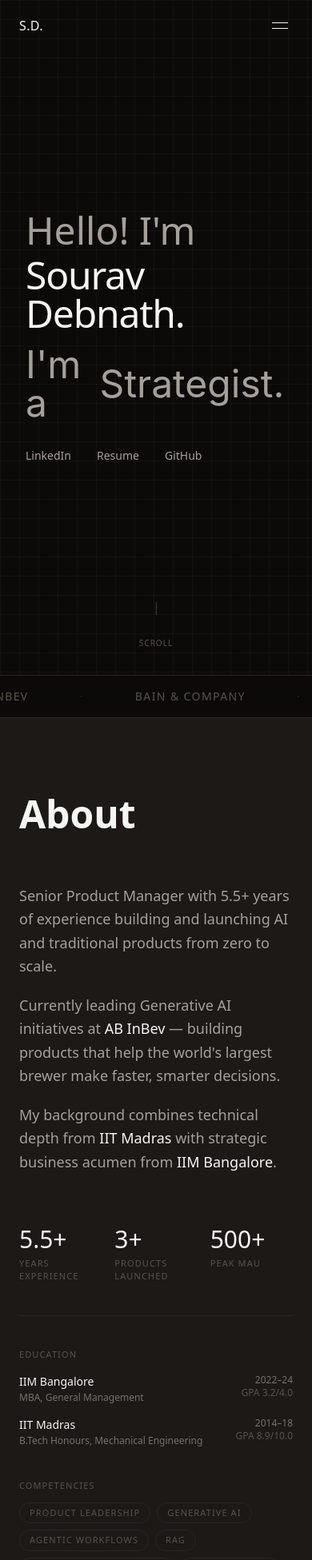
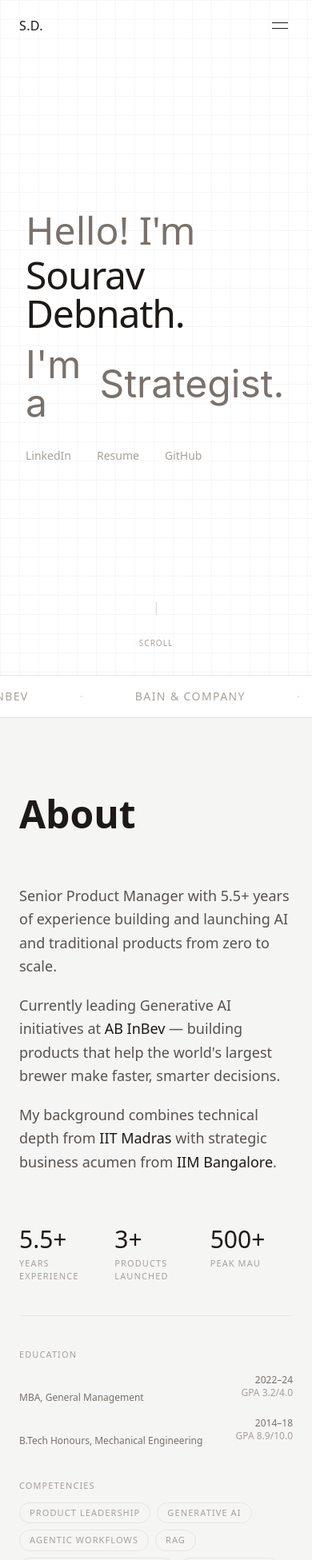
Before and after one commit to Sourav27/sourav27.github.io, a React (Vite) app: page / in a window 390 px wide. Shown: the top 1951 px of the page at 80% size. Built offline with nearby package versions, Linux system fonts and the light colour scheme; a web font is replaced by a local one.

Commit message:
feat: Option B light mode — Tailwind dark: class strategy, all components themed

```diff
--- a/src/App.tsx
+++ b/src/App.tsx
@@ -16,6 +16,7 @@
   }, []);
 
   useEffect(() => {
+    document.documentElement.classList.toggle('dark', theme === 'dark');
     document.documentElement.setAttribute('data-theme', theme);
   }, [theme]);
 
@@ -23,7 +24,7 @@
 
   return (
     <HelmetProvider>
-      <div className="min-h-screen font-sans text-stone-100 bg-stone-950" data-theme={theme}>
+      <div className="min-h-screen font-sans bg-white text-stone-900 dark:bg-stone-950 dark:text-stone-100">
         <Navbar theme={theme} onToggle={toggleTheme} />
         <Home />
         <Footer />
--- a/src/components/AISection.tsx
+++ b/src/components/AISection.tsx
@@ -2,10 +2,10 @@
 
 export const AISection = () => {
   return (
-    <section className="bg-stone-950 py-24 md:py-32 px-8 md:px-16 lg:px-24">
+    <section className="bg-white dark:bg-stone-950 py-24 md:py-32 px-8 md:px-16 lg:px-24">
       <div className="max-w-6xl mx-auto">
         <motion.h2
-          className="text-5xl md:text-7xl font-bold text-stone-50 leading-tight mb-8"
+          className="text-5xl md:text-7xl font-bold text-stone-900 dark:text-stone-50 leading-tight mb-8"
           initial={{ opacity: 0, y: 24 }}
           whileInView={{ opacity: 1, y: 0 }}
           viewport={{ once: true, margin: '-50px' }}
@@ -14,7 +14,7 @@
           Building the<br />future with AI.
         </motion.h2>
         <motion.p
-          className="text-stone-400 text-lg md:text-xl max-w-2xl leading-relaxed"
+          className="text-stone-600 dark:text-stone-400 text-lg md:text-xl max-w-2xl leading-relaxed"
           initial={{ opacity: 0, y: 16 }}
           whileInView={{ opacity: 1, y: 0 }}
           viewport={{ once: true, margin: '-50px' }}
--- a/src/components/About.tsx
+++ b/src/components/About.tsx
@@ -35,11 +35,11 @@
 
 export const About = () => {
   return (
-    <section id="about" className="py-24 md:py-32 bg-stone-900">
+    <section id="about" className="py-24 md:py-32 bg-stone-100 dark:bg-stone-900">
       <div className="max-w-6xl mx-auto px-6">
 
         <motion.h2
-          className="text-5xl font-semibold text-stone-100 mb-16"
+          className="text-5xl font-semibold text-stone-900 dark:text-stone-100 mb-16"
           {...fadeUp}
           transition={{ duration: 0.6, ease: 'easeOut' }}
         >
@@ -50,7 +50,7 @@
 
           {/* Left — bio */}
           <motion.div
-            className="space-y-5 text-lg text-stone-400 leading-relaxed"
+            className="space-y-5 text-lg text-stone-600 dark:text-stone-400 leading-relaxed"
             {...fadeUp}
             transition={{ duration: 0.6, delay: 0.15, ease: 'easeOut' }}
           >
@@ -60,13 +60,13 @@
             </p>
             <p>
               Currently leading Generative AI initiatives at{' '}
-              <span className="text-stone-100">AB InBev</span> — building products that
+              <span className="text-stone-900 dark:text-stone-100">AB InBev</span> — building products that
               help the world's largest brewer make faster, smarter decisions.
             </p>
             <p>
               My background combines technical depth from{' '}
-              <span className="text-stone-100">IIT Madras</span> with strategic business
-              acumen from <span className="text-stone-100">IIM Bangalore</span>.
+              <span className="text-stone-900 dark:text-stone-100">IIT Madras</span> with strategic business
+              acumen from <span className="text-stone-900 dark:text-stone-100">IIM Bangalore</span>.
             </p>
           </motion.div>
 
@@ -77,11 +77,11 @@
             transition={{ duration: 0.6, delay: 0.3, ease: 'easeOut' }}
           >
             {/* Stats */}
-            <div className="grid grid-cols-3 gap-4 pb-10 border-b border-stone-800">
+            <div className="grid grid-cols-3 gap-4 pb-10 border-b border-stone-200 dark:border-stone-800">
               {STATS.map((stat) => (
                 <div key={stat.label}>
-                  <div className="text-3xl font-light text-stone-100">{stat.value}</div>
-                  <div className="text-[11px] uppercase tracking-widest text-stone-600 mt-1">
+                  <div className="text-3xl font-light text-stone-900 dark:text-stone-100">{stat.value}</div>
+                  <div className="text-[11px] uppercase tracking-widest text-stone-400 dark:text-stone-600 mt-1">
                     {stat.label}
                   </div>
                 </div>
@@ -90,16 +90,16 @@
 
             {/* Education */}
             <div className="space-y-4">
-              <p className="text-[11px] uppercase tracking-widest text-stone-600">Education</p>
+              <p className="text-[11px] uppercase tracking-widest text-stone-400 dark:text-stone-600">Education</p>
               {EDUCATION.map((edu) => (
                 <div key={edu.institution} className="flex justify-between items-start">
                   <div>
                     <p className="text-stone-100 text-sm font-medium">{edu.institution}</p>
-                    <p className="text-stone-500 text-xs mt-0.5">{edu.degree}</p>
+                    <p className="text-stone-500 dark:text-stone-500 text-xs mt-0.5">{edu.degree}</p>
                   </div>
                   <div className="text-right shrink-0 ml-4">
                     <p className="text-stone-500 text-xs">{edu.period}</p>
-                    <p className="text-stone-600 text-xs">GPA {edu.gpa}</p>
+                    <p className="text-stone-400 dark:text-stone-600 text-xs">GPA {edu.gpa}</p>
                   </div>
                 </div>
               ))}
@@ -107,14 +107,14 @@
 
             {/* Competencies */}
             <div>
-              <p className="text-[11px] uppercase tracking-widest text-stone-600 mb-3">
+              <p className="text-[11px] uppercase tracking-widest text-stone-400 dark:text-stone-600 mb-3">
                 Competencies
               </p>
               <div className="flex flex-wrap gap-2">
                 {COMPETENCIES.map((tag) => (
                   <span
                     key={tag}
-                    className="px-3 py-1 border border-stone-800 rounded-full text-[11px] uppercase tracking-widest text-stone-600 hover:border-stone-600 hover:text-stone-400 transition-colors duration-200 cursor-default"
+                    className="px-3 py-1 border border-stone-200 dark:border-stone-800 rounded-full text-[11px] uppercase tracking-widest text-stone-400 dark:text-stone-600 hover:border-stone-400 dark:hover:border-stone-600 hover:text-stone-700 dark:hover:text-stone-400 transition-colors duration-200 cursor-default"
                   >
                     {tag}
                   </span>
--- a/src/components/Gallery.tsx
+++ b/src/components/Gallery.tsx
@@ -3,11 +3,11 @@
 
 export const Gallery = () => {
   return (
-    <section id="gallery" className="py-24 md:py-32 bg-stone-950">
+    <section id="gallery" className="py-24 md:py-32 bg-white dark:bg-stone-950">
       <div className="max-w-6xl mx-auto px-6">
 
         <motion.h2
-          className="text-5xl font-semibold text-stone-100 mb-12"
+          className="text-5xl font-semibold text-stone-900 dark:text-stone-100 mb-12"
           initial={{ opacity: 0, y: 24 }}
           whileInView={{ opacity: 1, y: 0 }}
           viewport={{ once: true, margin: '-50px' }}
--- a/src/components/Hero.tsx
+++ b/src/components/Hero.tsx
@@ -39,7 +39,7 @@
   const roleText = useTypewriter(ROLES);
 
   return (
-    <div className="relative w-full h-screen overflow-hidden bg-stone-950">
+    <div className="relative w-full h-screen overflow-hidden bg-white dark:bg-stone-950">
       {/* Background grid */}
       <div className="absolute inset-0 z-0 bg-[linear-gradient(to_right,#80808012_1px,transparent_1px),linear-gradient(to_bottom,#80808012_1px,transparent_1px)] bg-[size:24px_24px]" />
 
@@ -48,7 +48,7 @@
 
         {/* Greeting */}
         <motion.p
-          className="text-[clamp(48px,8vw,88px)] font-normal text-stone-400 leading-none mb-2"
+          className="text-[clamp(48px,8vw,88px)] font-normal text-stone-500 dark:text-stone-400 leading-none mb-2"
           initial={{ opacity: 0, y: 20 }}
           animate={{ opacity: 1, y: 0 }}
           transition={{ duration: 0.7, delay: 0.1, ease: 'easeOut' }}
@@ -58,7 +58,7 @@
 
         {/* Name */}
         <motion.h1
-          className="text-[clamp(48px,8vw,88px)] font-normal text-stone-100 leading-none tracking-tight mb-4"
+          className="text-[clamp(48px,8vw,88px)] font-normal text-stone-900 dark:text-stone-100 leading-none tracking-tight mb-4"
           initial={{ opacity: 0, y: 20 }}
           animate={{ opacity: 1, y: 0 }}
           transition={{ duration: 0.7, delay: 0.15, ease: 'easeOut' }}
@@ -74,12 +74,12 @@
           animate={{ opacity: 1 }}
           transition={{ duration: 0.5, delay: 0.4 }}
         >
-          <span className="text-stone-400">I'm a&nbsp;</span>
-          <span className={roleText.startsWith('GenAI') ? 'text-stone-100' : 'text-stone-400'}>
+          <span className="text-stone-500 dark:text-stone-400">I'm a&nbsp;</span>
+          <span className={roleText.startsWith('GenAI') ? 'text-stone-900 dark:text-stone-100' : 'text-stone-500 dark:text-stone-400'}>
             {roleText}
           </span>
           <span
-            className="inline-block w-px h-[1.1em] bg-stone-400 ml-0.5 align-middle"
+            className="inline-block w-px h-[1.1em] bg-stone-500 dark:bg-stone-400 ml-0.5 align-middle"
             style={{ animation: 'blink 1s step-end infinite' }}
             aria-hidden="true"
           />
@@ -127,12 +127,12 @@
         transition={{ delay: 1, duration: 0.6 }}
       >
         <motion.div
-          className="w-px h-10 bg-stone-700"
+          className="w-px h-10 bg-stone-300 dark:bg-stone-700"
           animate={{ scaleY: [1, 0.4, 1] }}
           transition={{ duration: 1.5, repeat: Infinity, ease: 'easeInOut' }}
           style={{ originY: 0 }}
         />
-        <span className="text-[10px] uppercase tracking-widest text-stone-600">scroll</span>
+        <span className="text-[10px] uppercase tracking-widest text-stone-400 dark:text-stone-600">scroll</span>
       </motion.div>
     </div>
   );
--- a/src/components/Marquee.tsx
+++ b/src/components/Marquee.tsx
@@ -12,7 +12,7 @@
   const track = [...ITEMS, ...ITEMS];
 
   return (
-    <div className="border-t border-stone-800 border-b overflow-hidden py-4">
+    <div className="border-t border-stone-200 dark:border-stone-800 border-b overflow-hidden py-4">
       <div
         className="flex gap-16 whitespace-nowrap"
         style={{ animation: 'marquee 35s linear infinite' }}
@@ -20,10 +20,10 @@
         {track.map((item, i) => (
           <span
             key={i}
-            className="text-sm uppercase tracking-widest text-stone-600 shrink-0"
+            className="text-sm uppercase tracking-widest text-stone-400 dark:text-stone-600 shrink-0"
           >
             {item}
-            <span className="ml-16 text-stone-800">·</span>
+            <span className="ml-16 text-stone-300 dark:text-stone-800">·</span>
           </span>
         ))}
       </div>
--- a/src/components/Navbar.tsx
+++ b/src/components/Navbar.tsx
@@ -40,7 +40,7 @@
       <motion.nav
         className={`fixed top-0 left-0 right-0 z-50 transition-all duration-300 ${
           scrolled
-            ? 'bg-stone-950/80 backdrop-blur-md'
+            ? 'bg-white/80 dark:bg-stone-950/80 backdrop-blur-md'
             : 'bg-transparent'
         }`}
         initial={{ opacity: 0, y: -8 }}
@@ -51,7 +51,7 @@
           {/* Monogram */}
           <a
             href="#"
-            className="text-stone-100 text-base font-medium tracking-wide hover:text-stone-400 transition-colors duration-150"
+            className="text-stone-900 dark:text-stone-100 text-base font-medium tracking-wide hover:text-stone-500 dark:hover:text-stone-400 transition-colors duration-150"
           >
             S.D.
           </a>
@@ -62,7 +62,7 @@
               <a
                 key={link.href}
                 href={link.href}
-                className="text-sm text-stone-300 hover:text-stone-100 transition-colors duration-150"
+                className="text-sm text-stone-600 dark:text-stone-300 hover:text-stone-900 dark:hover:text-stone-100 transition-colors duration-150"
               >
                 {link.label}
               </a>
@@ -71,14 +71,14 @@
               href="/resume.pdf"
               target="_blank"
               rel="noopener noreferrer"
-              className="text-sm text-stone-400 border border-stone-800 rounded px-3 py-1 hover:border-stone-600 hover:text-stone-100 transition-all duration-200"
+              className="text-sm text-stone-500 dark:text-stone-400 border border-stone-300 dark:border-stone-800 rounded px-3 py-1 hover:border-stone-500 dark:hover:border-stone-600 hover:text-stone-900 dark:hover:text-stone-100 transition-all duration-200"
             >
               Resume
             </a>
             <button
               onClick={onToggle}
               aria-label="Toggle theme"
-              className="w-8 h-8 flex items-center justify-center rounded-full text-stone-400 hover:text-stone-100 transition-colors duration-200"
+              className="w-8 h-8 flex items-center justify-center rounded-full text-stone-500 dark:text-stone-400 hover:text-stone-900 dark:hover:text-stone-100 transition-colors duration-200"
             >
               {theme === 'dark' ? (
                 <svg xmlns="http://www.w3.org/2000/svg" width="16" height="16" viewBox="0 0 24 24" fill="none" stroke="currentColor" strokeWidth="2" strokeLinecap="round" strokeLinejoin="round">
@@ -99,12 +99,12 @@
             aria-label="Toggle menu"
           >
             <motion.span
-              className="block w-5 h-px bg-stone-100 origin-center"
+              className="block w-5 h-px bg-stone-900 dark:bg-stone-100 origin-center"
               animate={menuOpen ? { rotate: 45, y: 4 } : { rotate: 0, y: 0 }}
               transition={{ duration: 0.2 }}
             />
             <motion.span
-              className="block w-5 h-px bg-stone-100 origin-center"
+              className="block w-5 h-px bg-stone-900 dark:bg-stone-100 origin-center"
               animate={menuOpen ? { rotate: -45, y: -4 } : { rotate: 0, y: 0 }}
               transition={{ duration: 0.2 }}
             />
@@ -116,7 +116,7 @@
       <AnimatePresence>
         {menuOpen && (
           <motion.div
-            className="fixed inset-0 z-40 bg-stone-950 flex flex-col items-center justify-center gap-10"
+            className="fixed inset-0 z-40 bg-white dark:bg-stone-950 flex flex-col items-center justify-center gap-10"
             initial={{ opacity: 0 }}
             animate={{ opacity: 1 }}
             exit={{ opacity: 0 }}
@@ -126,7 +126,7 @@
               <motion.a
                 key={link.href}
                 href={link.href}
-                className="text-5xl font-light text-stone-100 hover:text-stone-400 transition-colors"
+                className="text-5xl font-light text-stone-900 dark:text-stone-100 hover:text-stone-500 dark:hover:text-stone-400 transition-colors"
                 onClick={() => setMenuOpen(false)}
                 initial={{ opacity: 0, y: 20 }}
                 animate={{ opacity: 1, y: 0 }}
@@ -139,7 +139,7 @@
               href="/resume.pdf"
               target="_blank"
               rel="noopener noreferrer"
-              className="text-2xl text-stone-500 hover:text-stone-300 transition-colors mt-4"
+              className="text-2xl text-stone-400 dark:text-stone-500 hover:text-stone-700 dark:hover:text-stone-300 transition-colors mt-4"
               initial={{ opacity: 0 }}
               animate={{ opacity: 1 }}
               transition={{ delay: 0.3 }}
@@ -150,7 +150,7 @@
             <motion.button
               onClick={onToggle}
               aria-label="Toggle theme"
-              className="w-10 h-10 flex items-center justify-center rounded-full text-stone-500 hover:text-stone-300 transition-colors mt-2"
+              className="w-10 h-10 flex items-center justify-center rounded-full text-stone-400 dark:text-stone-500 hover:text-stone-700 dark:hover:text-stone-300 transition-colors mt-2"
               initial={{ opacity: 0 }}
               animate={{ opacity: 1 }}
               transition={{ delay: 0.35 }}
--- a/src/index.css
+++ b/src/index.css
@@ -36,6 +36,8 @@
 }
 
 @import "tailwindcss";
+
+@variant dark (&:where(.dark, .dark *));
 
 /* ─── Design tokens ─────────────────────────────────────────────── */
 [data-theme="dark"] {
```
Also changed, not shown: src/components/Achievements.tsx (+9 -9 lines), src/components/Footer.tsx (+7 -7 lines), src/components/SelectedWork.tsx (+18 -18 lines).
